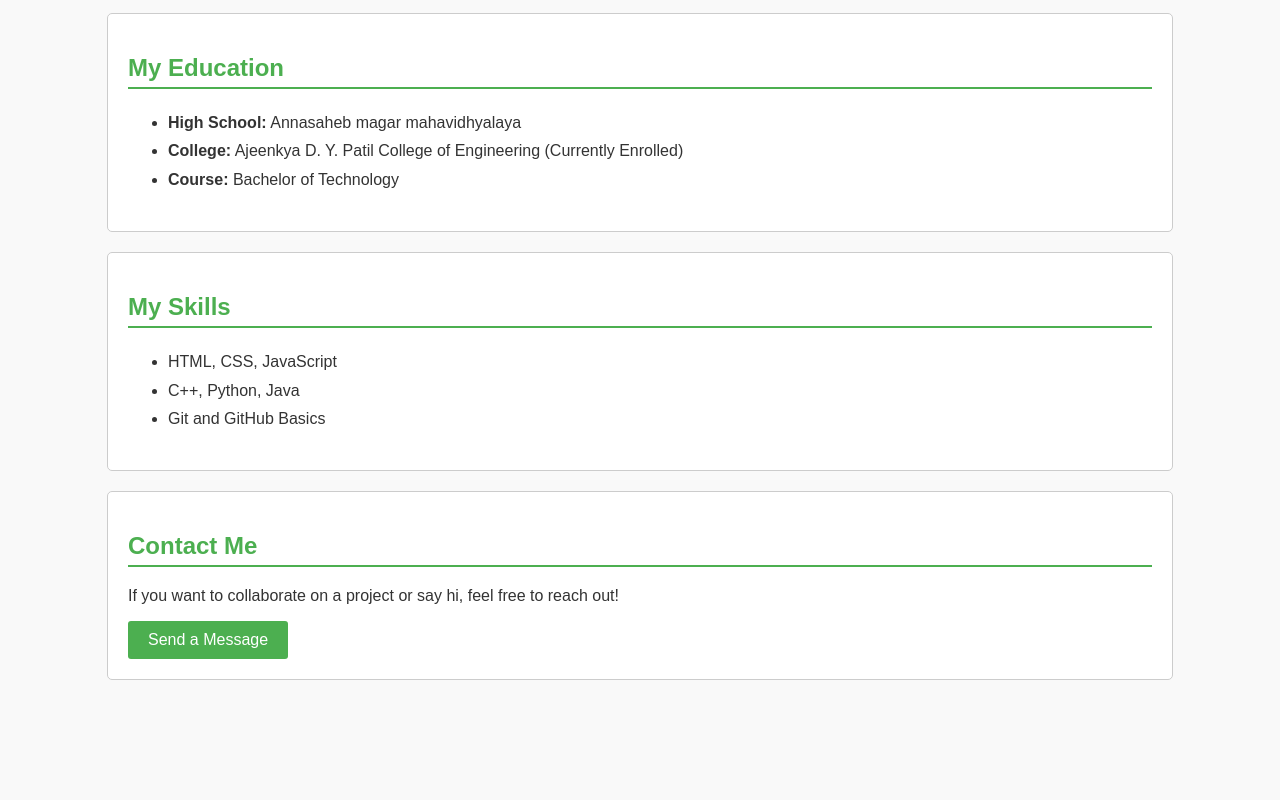
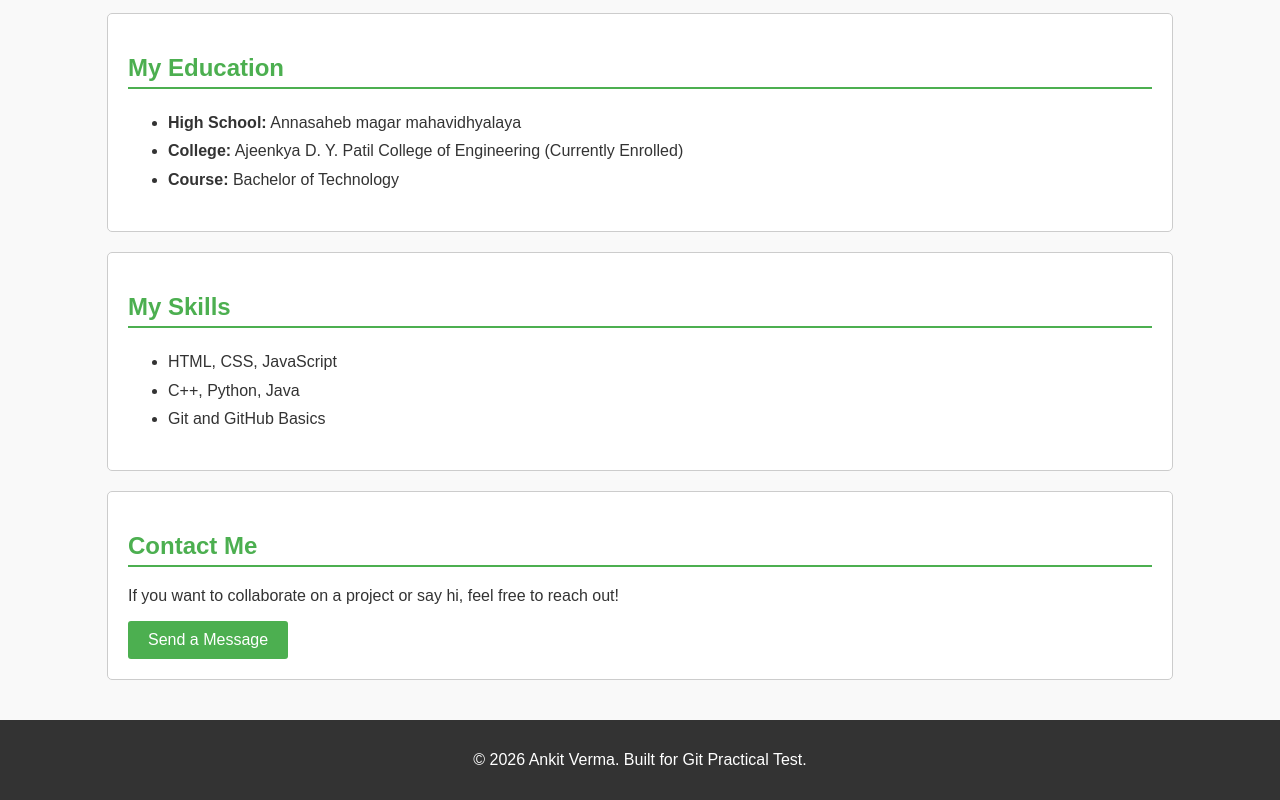
Before and after one commit to 9595ankit/GitHub-practical-test, a plain HTML site: page index.html in a window 1280 px wide. Shown: the part 390-1190 px from the top of the page. Before the commit the page ends 1090 px from the top, so only its background shows below. Drawn offline with Linux system fonts and the light colour scheme.

Commit message:
Add footer with copyright information

```diff
--- a/index.html
+++ b/index.html
@@ -41,7 +41,9 @@
         <button id="contactBtn">Send a Message</button>
     </div>
 
-    <!-- Footer will go here later -->
+   <footer>
+    <p>© 2026 Ankit Verma. Built for Git Practical Test.</p>
+</footer>
 
     <script src="script.js"></script>
 </body>
```
